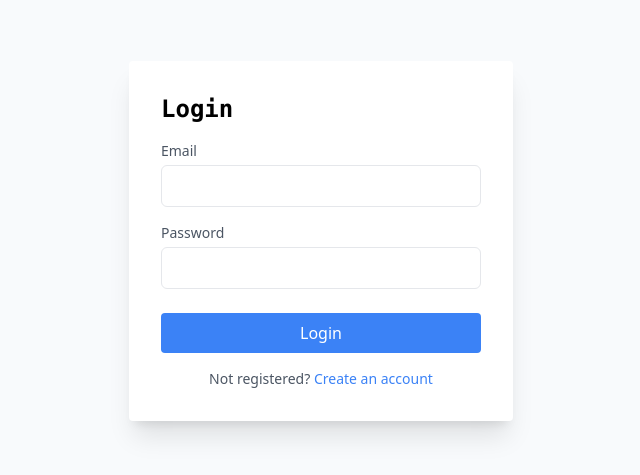
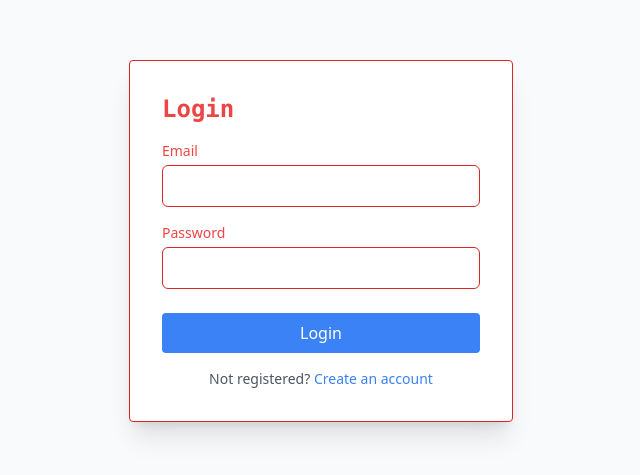
Before and after one commit to DHARAKA-METH/e-commerce-app-react, a React (Create React App) app: page /login in a window 1280 px wide. Shown: the part 159-634 px from the top of the page, without its empty margins (319-959 px from the left). Built offline with nearby package versions, Linux system fonts and the light colour scheme; no server answers.

Commit message:
login Error Handle-Color Changing

```diff
--- a/src/Login/Login.js
+++ b/src/Login/Login.js
@@ -7,6 +7,8 @@ import LoginUser from "../Utils/Auth/LoginUser";
 import { useNavigate } from "react-router-dom";
 
 const Login = () => {
+  const [error,setError]=useState(true)
+  const [errorMsg,setErrorMsg]=useState([])
   // *****************************************is registered user
 
 
@@ -43,15 +45,15 @@ const Login = () => {
     };
     return (
       <div className="bg-slate-50 h-screen flex justify-center items-center">
-        <div className="bg-white shadow-xl p-8 rounded w-96">
-          <h2 className="text-2xl font-bold mb-4 font-mono">Login</h2>
+        <div className={`bg-white shadow-xl p-8 rounded w-96  ${ error&&'border border-red-600'}`}>
+          <h2 className={`text-2xl font-bold mb-4 font-mono ${ error&&'text-red-500'} `}>Login</h2>
 
           <form onSubmit={loginClickHandle}>
             {/* Email Input */}
             <div className="mb-4">
               <label
                 htmlFor="email"
-                className="block text-sm font-medium text-gray-600"
+                className={`block text-sm font-medium text-gray-600 ${ error&&'text-red-500'}`}
               >
                 Email
               </label>
@@ -59,7 +61,7 @@ const Login = () => {
                 type="email"
                 id="email"
                 name="email"
-                className="mt-1 p-2 w-full border rounded-md"
+                className={`mt-1 p-2 w-full border rounded-md ${ error&&'border border-red-600 text-red-600'}`}
               />
             </div>
 
@@ -67,7 +69,7 @@ const Login = () => {
             <div className="mb-6">
               <label
                 htmlFor="password"
-                className="block text-sm font-medium text-gray-600"
+                className={`block text-sm font-medium text-gray-600 ${ error&&'text-red-500 '}`}
               >
                 Password
               </label>
@@ -75,11 +77,12 @@ const Login = () => {
                 type="password"
                 id="password"
                 name="password"
-                className="mt-1 p-2 w-full border rounded-md"
+                className={`mt-1 p-2 w-full border rounded-md ${ error&&'border border-red-600 text-red-600'}`}
               />
             </div>
 
-            {/* Login Button */}
+            {/* Login Button  */  }
+
             <button
               className="bg-blue-500 hover:bg-blue-700 text-white p-2 rounded w-full"
               type="submit"
```
